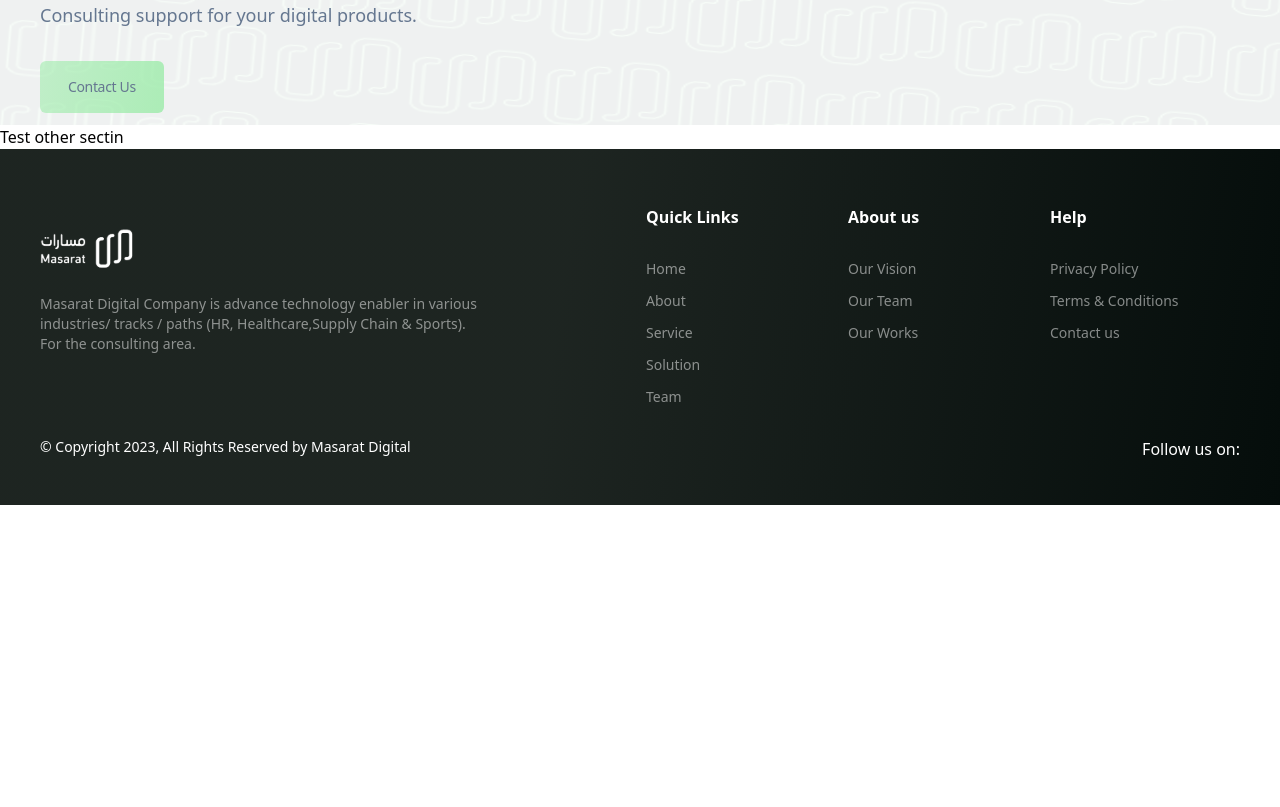
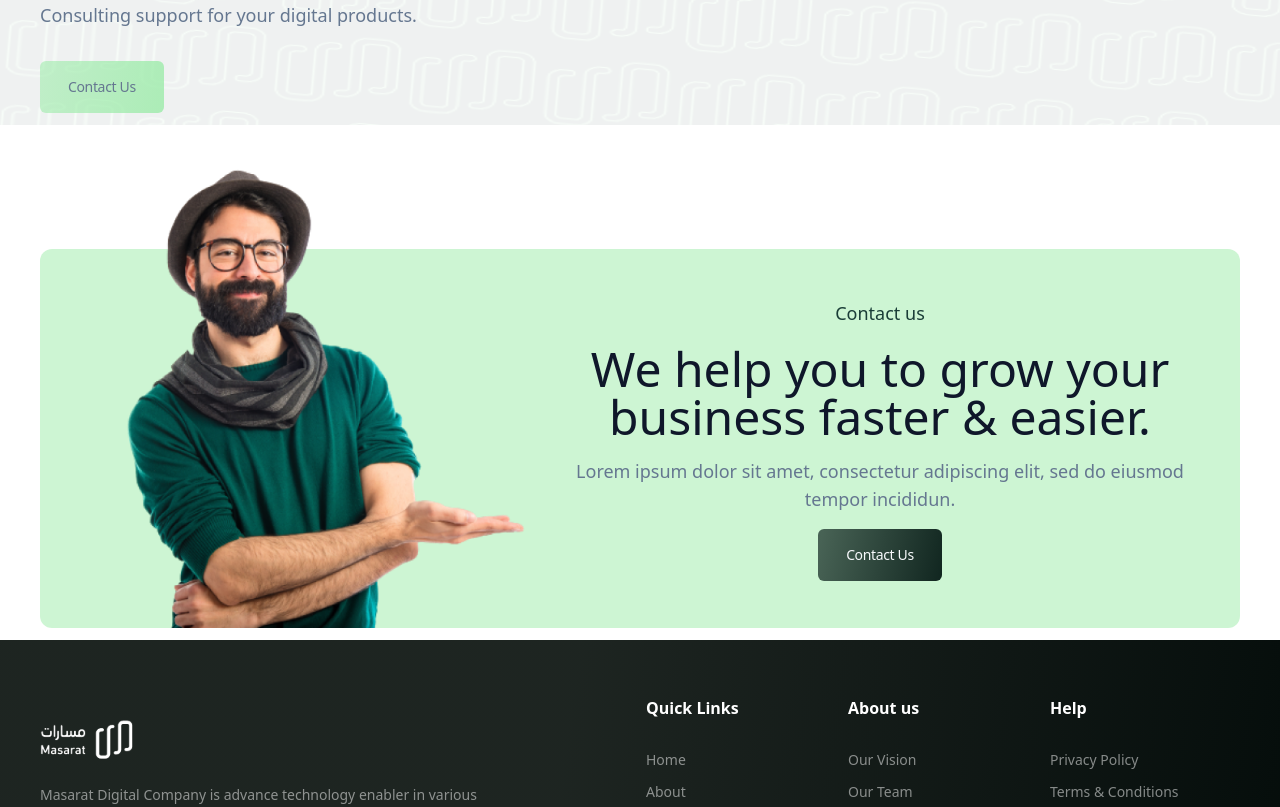
Before and after one commit to mesu-ai/masarat, a Next.js app: page / in a window 1280 px wide. Shown: the part 389-1196 px from the top of the page. Before the commit the page ends 894 px from the top, so only its background shows below. Built offline with nearby package versions, Linux system fonts and the light colour scheme.

Commit message:
Add Contact us banner

```diff
--- /dev/null
+++ b/src/components/organizations/ContactUsBanner.jsx
@@ -0,0 +1,39 @@
+import contactCover from '@/assets/images/contactCover.png';
+import Image from 'next/image';
+import React from 'react';
+import HeadingL from '../atoms/HeadingL';
+import Heading5XL from '../atoms/Heading5XL';
+import ParagraphText from '../atoms/ParagraphText';
+import Button from '../atoms/Button';
+import Card from '../atoms/Card';
+
+const ContactUsBanner = () => {
+  return (
+    <div className='container mx-auto px-6 sm:px-0 xl:px-10  py-0 lg:py-3 mt-28'>
+      <Card className='grid sm:grid-cols-2 bg-lightGreen/50'>
+      <div className=''>
+        <Image
+          className='-mt-20 mx-auto'
+          src={contactCover}
+          alt=''
+        />
+      </div>
+      <div className='-ms-20 text-center my-auto space-y-4 pe-10'>
+        <HeadingL>Contact us</HeadingL>
+        <Heading5XL>
+          We help you to grow your business faster & easier.
+        </Heading5XL>
+        <ParagraphText>
+          Lorem ipsum dolor sit amet, consectetur adipiscing elit, sed do
+          eiusmod tempor incididun.
+        </ParagraphText>
+        <Button title='Contact Us'/>
+      </div>
+    </Card>
+
+    </div>
+
+  );
+};
+
+export default ContactUsBanner;
--- a/src/pages/index.jsx
+++ b/src/pages/index.jsx
@@ -4,6 +4,7 @@ import HeroSection from '@/components/organizations/HeroSection';
 import Header from '@/layout/header/Header';
 import Footer from '@/layout/footer/Footer';
 import bgimage from '@/assets/images/heroBg.svg';
+import ContactUsBanner from '@/components/organizations/ContactUsBanner';
 
 const inter = Inter({ subsets: ['latin'] });
 
@@ -22,7 +23,7 @@ const Home = () => {
   return (
 
     <>
-      <p>Test other sectin</p>
+     <ContactUsBanner/>
     </>
 
   );
--- a/tailwind.config.js
+++ b/tailwind.config.js
@@ -9,6 +9,7 @@ module.exports = {
         'timberGreen': '#1A3D37',
         'blackPearl':'#0F172A',
         'slateBlue':'#657790',
+        'lightGreen': '#9BEBA8'
         // 'slateGray':'rgba(15, 23, 42, 0.5);'
       },
       backgroundImage: {
```
Also changed, not shown: src/assets/images/contactCover.png (added).
